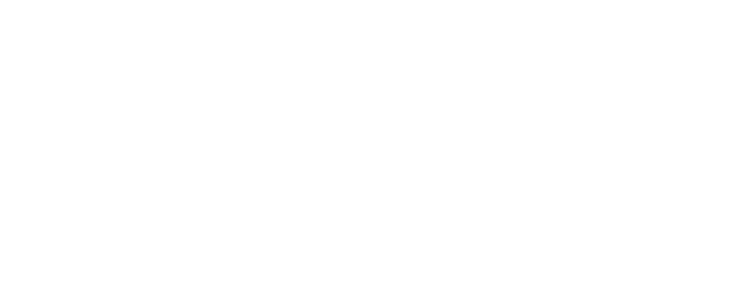
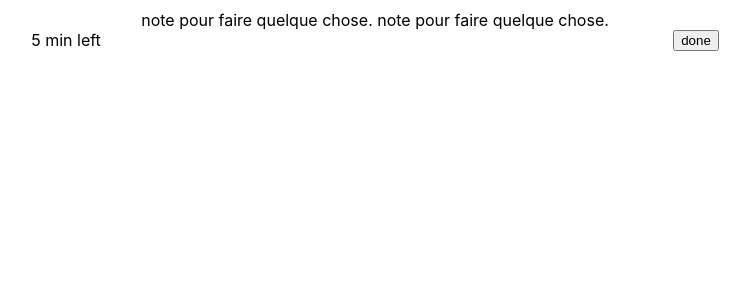
Before and after one commit to laktam/to-do-app, a React (Create React App) app: page / in a window 1280 px wide. Shown: the top 300 px of the page, without its empty margins (265-1015 px from the left). Built offline with nearby package versions, Linux system fonts and the light colour scheme.

Commit message:
add task

```diff
--- a/src/App.tsx
+++ b/src/App.tsx
@@ -1,11 +1,17 @@
 import React from "react";
 import logo from "./logo.svg";
 import "./App.css";
+import { Task } from "./components/Task";
 
 function App() {
   return (
     <div className="App">
-
+      <Task
+        content={
+          "note pour faire quelque chose. note pour faire quelque chose."
+        }
+        dueDate={"5 min left"}
+      ></Task>
     </div>
   );
 }
--- /dev/null
+++ b/src/components/Task.tsx
@@ -0,0 +1,31 @@
+import React from "react";
+import styled from "styled-components";
+
+const Container = styled.div`
+  border-radius: 10px;
+  padding: 10px;
+`;
+const SubContainer = styled.div`
+  display: flex;
+  justify-content: space-around;
+`;
+const Content = styled.div``;
+const Time = styled.div``;
+const Done = styled.button``;
+
+type Props = {
+  content: string;
+  dueDate: string;
+};
+
+export function Task(props: Props) {
+  return (
+    <Container>
+      <Content>{props.content}</Content>
+      <SubContainer>
+        <Time>{props.dueDate}</Time>
+        <Done>done</Done>
+      </SubContainer>
+    </Container>
+  );
+}
```
